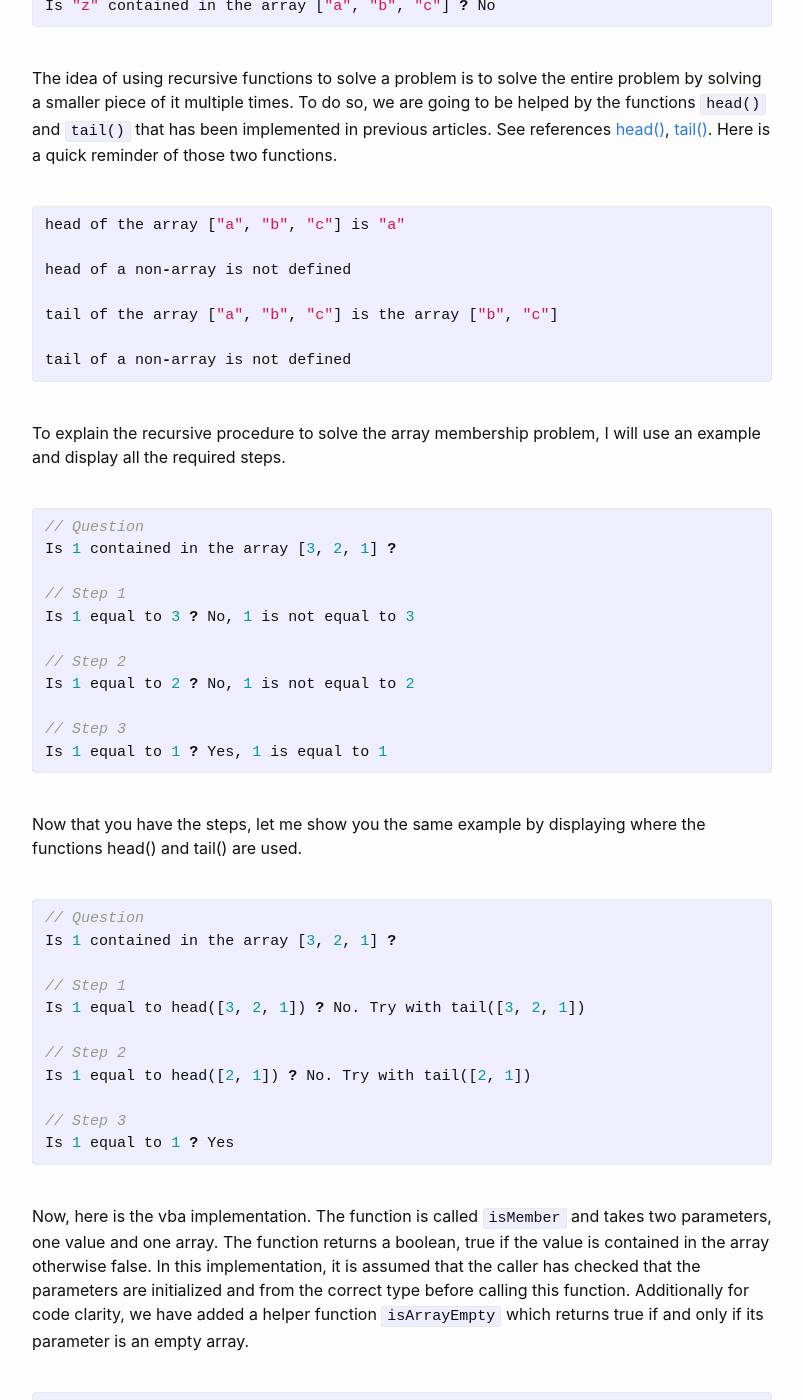
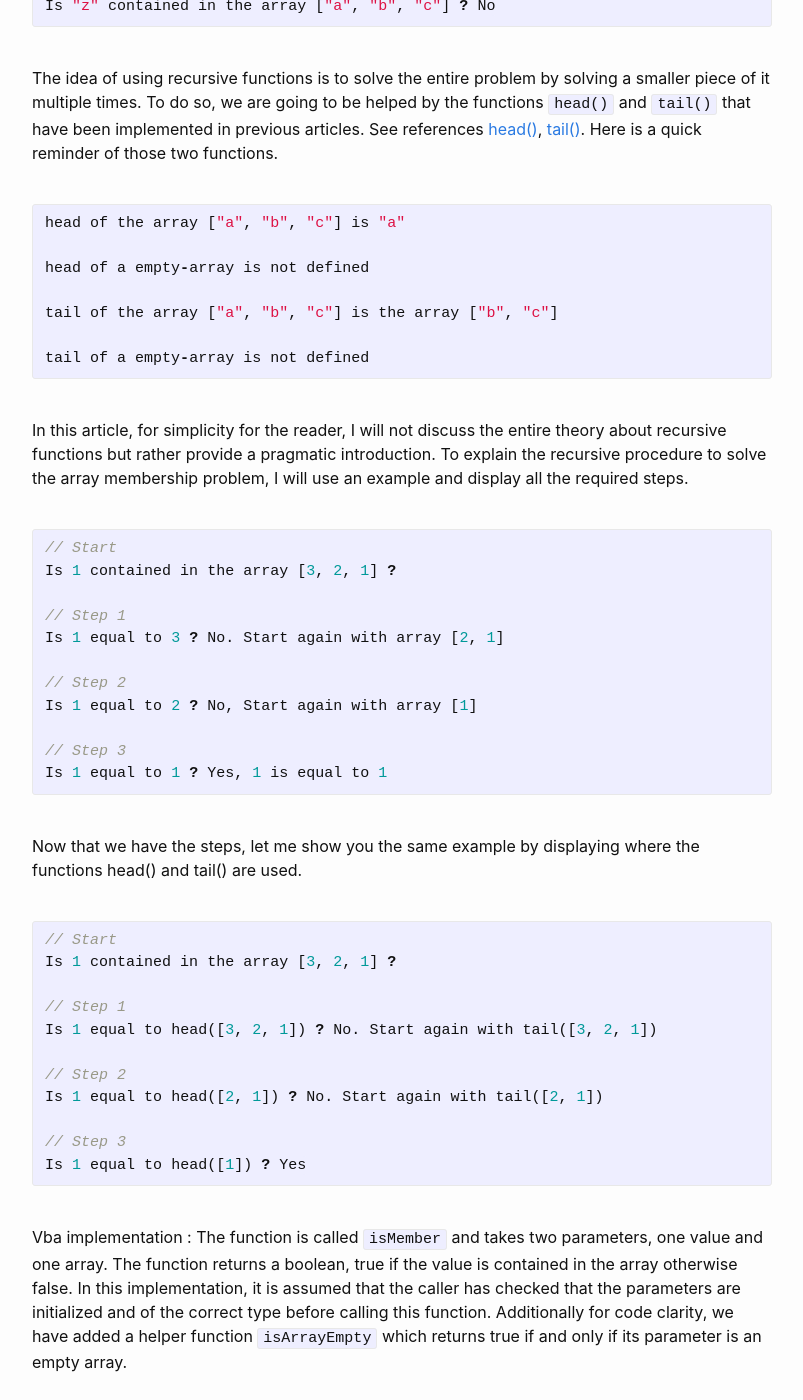
Before and after one commit to assadnavi/assadnavi.github.io, a Jekyll site: the page built from _posts/2023-06-19-our-first-recursive-function-in-vba.md, in a window 1280 px wide and 1400 px high, scrolled down 438 px. Shown: the whole window, without its empty margins (238-1041 px from the left). Built offline with Jekyll 4.4.1, drawn with Linux system fonts in a browser that asks for light colours; some of the changed text lies outside the part shown.

Commit message:
improved article

```diff
--- a/_posts/2023-06-19-our-first-recursive-function-in-vba.md
+++ b/_posts/2023-06-19-our-first-recursive-function-in-vba.md
@@ -4,42 +4,42 @@ title:  "Our first recursive function in vba"
 date:   2023-06-19 00:00:00 +0000
 published: true
 ---
-Finally we got to the point where we can write our first recursive function. In this article, we will write a recursive function in vba to solve the array membership problem, which can be stated as => for a given array and value, is the value contained in the array ? You can see the logic of the function below.
+Finally we got to the point where we can write our first recursive function. In this article, we will write a recursive function in vba to solve the array membership problem, which can be stated as : For a given array and value, is the value contained in the array ? You can see the logic of the function below.
 <br/><br/>
 
 {% highlight cpp %}
-Is 1 a contained in the array [3, 2, 1] ? Yes
+Is 1 contained in the array [3, 2, 1] ? Yes
 
-Is 8 a contained in the array [9, 10, 11] ? No
+Is 8 contained in the array [9, 10, 11] ? No
 
 Is "z" contained in the array ["a", "b", "c"] ? No
 {% endhighlight %}
 
 <br/>
- The idea of using recursive functions to solve a problem is to solve the entire problem by solving a smaller piece of it multiple times. To do so, we are going to be helped by the functions `head()` and `tail()` that has been implemented in previous articles. See references <a href="http://localhost:4000/2023/05/29/function-head-over-a-vba-array.html">head()</a>,&nbsp;<a href="http://localhost:4000/2023/06/05/function-tail-over-a-vba-array.html">tail()</a>. Here is a quick reminder of those two functions.
+ The idea of using recursive functions is to solve the entire problem by solving a smaller piece of it multiple times. To do so, we are going to be helped by the functions `head()` and `tail()` that have been implemented in previous articles. See references <a href="http://localhost:4000/2023/05/29/function-head-over-a-vba-array.html">head()</a>,&nbsp;<a href="http://localhost:4000/2023/06/05/function-tail-over-a-vba-array.html">tail()</a>. Here is a quick reminder of those two functions.
 <br/><br/>
 {% highlight cpp %}
 head of the array ["a", "b", "c"] is "a"
 
-head of a non-array is not defined
+head of a empty-array is not defined
 
 tail of the array ["a", "b", "c"] is the array ["b", "c"]
 
-tail of a non-array is not defined
+tail of a empty-array is not defined
 {% endhighlight %}
 <br/>
- To explain the recursive procedure to solve the array membership problem, I will use an example and display all the required steps.
+In this article, for simplicity for the reader, I will not discuss the entire theory about recursive functions but rather provide a pragmatic introduction. To explain the recursive procedure to solve the array membership problem, I will use an example and display all the required steps.
 <br/><br/>
 
 {% highlight cpp %}
-// Question
+// Start
 Is 1 contained in the array [3, 2, 1] ?
 
 // Step 1
-Is 1 equal to 3 ? No, 1 is not equal to 3
+Is 1 equal to 3 ? No. Start again with array [2, 1]
 
 // Step 2
-Is 1 equal to 2 ? No, 1 is not equal to 2
+Is 1 equal to 2 ? No, Start again with array [1]
 
 // Step 3
 Is 1 equal to 1 ? Yes, 1 is equal to 1
@@ -47,26 +47,25 @@ Is 1 equal to 1 ? Yes, 1 is equal to 1
 {% endhighlight %}
 
 <br/>
-Now that you have the steps, let me show you the same example by displaying where the functions head() and tail() are used.
+Now that we have the steps, let me show you the same example by displaying where the functions head() and tail() are used.
 <br/><br/>
 
 {% highlight cpp %}
-// Question
+// Start
 Is 1 contained in the array [3, 2, 1] ?
 
 // Step 1
-Is 1 equal to head([3, 2, 1]) ? No. Try with tail([3, 2, 1])
+Is 1 equal to head([3, 2, 1]) ? No. Start again with tail([3, 2, 1])
 
 // Step 2
-Is 1 equal to head([2, 1]) ? No. Try with tail([2, 1])
+Is 1 equal to head([2, 1]) ? No. Start again with tail([2, 1])
 
 // Step 3
-Is 1 equal to 1 ? Yes
-
+Is 1 equal to head([1]) ? Yes
 {% endhighlight %}
 
 <br/>
-Now, here is the vba implementation. The function is called `isMember` and takes two parameters, one value and one array. The function returns a boolean, true if the value is contained in the array otherwise false. In this implementation, it is assumed that the caller has checked that the parameters are initialized and from the correct type before calling this function. Additionally for code clarity, we have added a helper function `isArrayEmpty` which returns true if and only if its parameter is an empty array.
+Vba implementation : The function is called `isMember` and takes two parameters, one value and one array. The function returns a boolean, true if the value is contained in the array otherwise false. In this implementation, it is assumed that the caller has checked that the parameters are initialized and of the correct type before calling this function. Additionally for code clarity, we have added a helper function `isArrayEmpty` which returns true if and only if its parameter is an empty array.
 <br/><br/>
 {% highlight vb %}
 Function isMember(x As Variant, xs As Variant) As Boolean
@@ -89,7 +88,7 @@ End Function
 
 {% endhighlight %}
 <br/>
-How can this function be used in a vba code ?
+The first if-condition statement, from this code, is called the `base case` of the recursion. We reach this scenario when the array parameter is empty and therefore we know that the answer is false. How can this function be used in a vba code ?
 <br/><br/>
 {% highlight vb %}
 Sub main()
```
Also changed, not shown: 2 other files.
